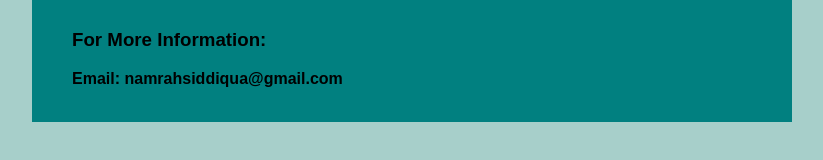
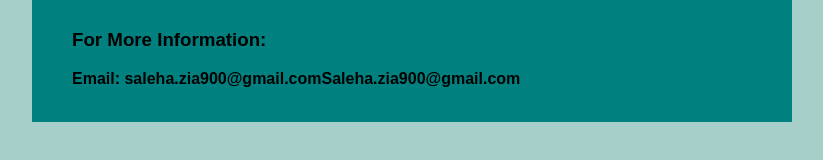
Before and after one commit to salehaTanveer/PIAIC-HTML-CSS-Assignments, a plain HTML site: page ch_8_Final_Assignment_of_HTML/contact.html in a window 1280 px wide. Shown: the part 465-625 px from the top of the page, without its empty margins (228-1051 px from the left). Drawn offline with Linux system fonts and the light colour scheme.

Commit message:
Update contact.html

```diff
--- a/ch_8_Final_Assignment_of_HTML/contact.html
+++ b/ch_8_Final_Assignment_of_HTML/contact.html
@@ -43,7 +43,7 @@
 	  		</fieldset>
 	  	</form>
 	  	<br><h3 style="margin-left:40px; margin-right: 40px">For More Information:</h3>
-		<p style="margin-left:40px; margin-right: 40px"><b>Email: namrahsiddiqua@gmail.com</b></p><br>
+		<p style="margin-left:40px; margin-right: 40px"><b>Email: saleha.zia900@gmail.comSaleha.zia900@gmail.com</b></p><br>
 	</div><br><br><br>
 
 	<h2 style="padding: 0 450px; margin: auto; "> Karachi Office </h2><br>
```
